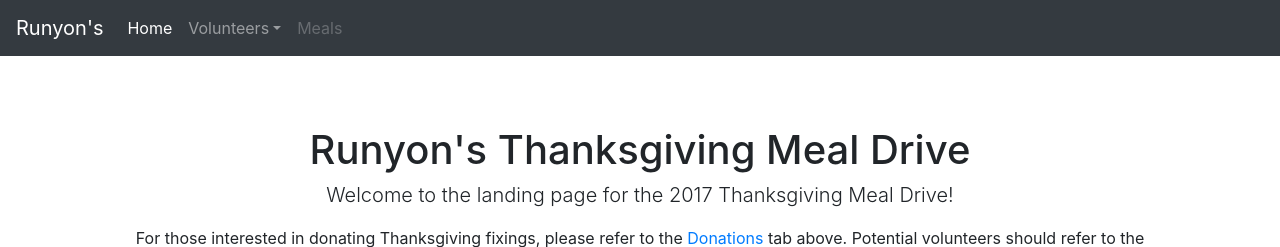
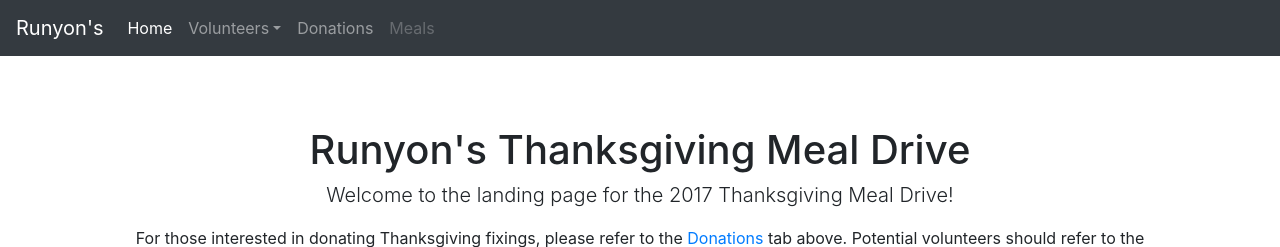
Before and after one commit to cmcg513/runyons-thanksgiving, a Django app: page / in a window 1280 px wide. Shown: the top 247 px of the page. Run offline with Django 3.2, Linux system fonts and the light colour scheme; parts of the project's set-up code (start-up, migrations or seed data) failed here and were passed over; some libraries are stand-ins or nearby versions.

Commit message:
configuring links for the new donations page

```diff
--- a/website/basic/templates/basic/base.html
+++ b/website/basic/templates/basic/base.html
@@ -38,11 +38,14 @@
             <a class="nav-link" href="{% url 'basic:index' %}">Home<span class="sr-only">(current)</span></a>
           </li>
           {% block volunteers_active %}<li class="nav-item dropdown">{% endblock %}
-            <a class="nav-link dropdown-toggle" href="http://example.com" id="dropdown01" data-toggle="dropdown" aria-haspopup="true" aria-expanded="false">Volunteers</a>
+            <a class="nav-link dropdown-toggle" href="{% url 'volunteers:index' %}" id="dropdown01" data-toggle="dropdown" aria-haspopup="true" aria-expanded="false">Volunteers</a>
             <div class="dropdown-menu" aria-labelledby="dropdown01">
               <a class="dropdown-item" href="{% url 'volunteers:about' %}">About</a>
               <a class="dropdown-item" href="{% url 'volunteers:contact' %}">Contact</a>
             </div>
+          </li>
+          {% block donations_active %}<li class="nav-item">{% endblock %}
+            <a class="nav-link" href="{% url 'donations:index' %}">Donations</a>
           </li>
           {% block meals_active %}<li class="nav-item">{% endblock %}
             <a class="nav-link disabled" href="#">Meals</a>
--- a/website/settings.py
+++ b/website/settings.py
@@ -38,7 +38,8 @@ INSTALLED_APPS = [
     'django.contrib.messages',
     'django.contrib.staticfiles',
     'website.basic',
-    'website.volunteers'
+    'website.volunteers',
+    'website.donations'
 ]
 
 MIDDLEWARE = [
--- a/website/urls.py
+++ b/website/urls.py
@@ -21,6 +21,7 @@ urlpatterns = [
     # url(r'^admin/', admin.site.urls),
     url(r'^', include('website.basic.urls')),
     url(r'^volunteers/', include('website.volunteers.urls')),
+    url(r'^donations/', include('website.donations.urls')),
     # url(r'^login/$', views.login),
     # url(r'^meals/', include('meals.urls')),
 ]
```
